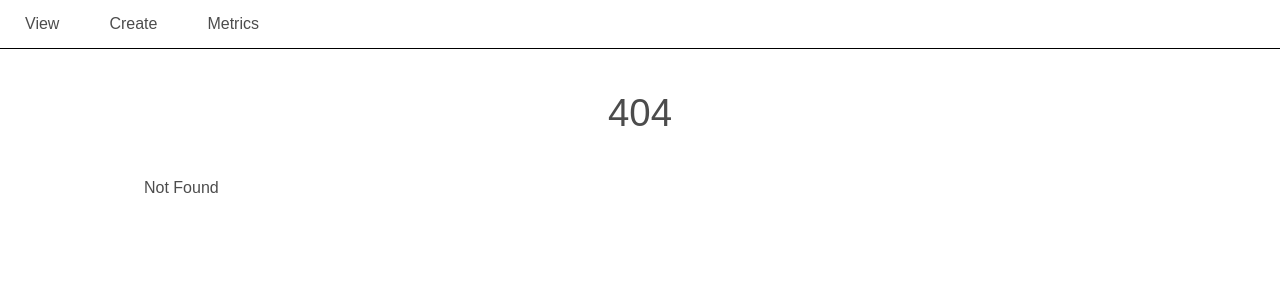
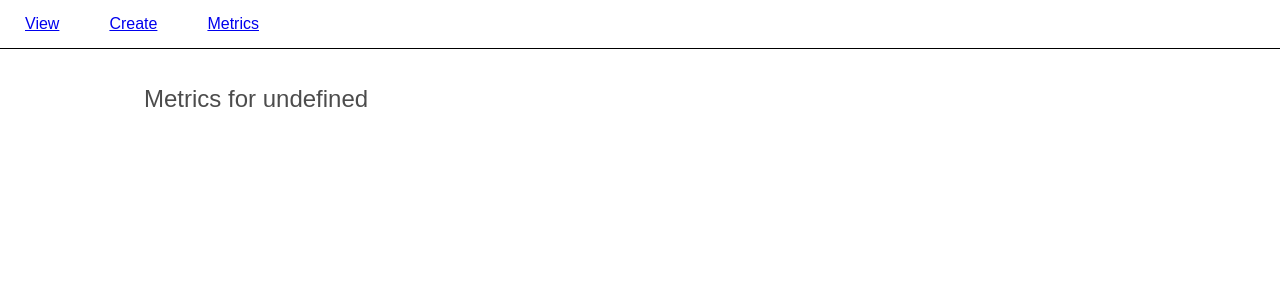
Before and after one commit to niole/free_text_submission_app, a SvelteKit app: page /view_metrics/question/1/email/1 in a window 1280 px wide. Before the commit this address had no page. Shown: the top 300 px of the page. Built offline with nearby package versions, Linux system fonts and the light colour scheme.

Commit message:
Add page for user metrics

```diff
--- a/src/app.css
+++ b/src/app.css
@@ -31,11 +31,6 @@ p {
 
 p {
 	line-height: 1.5;
-}
-
-a {
-	color: var(--color-theme-1);
-	text-decoration: none;
 }
 
 a:hover {
--- a/src/routes/view_metrics/+page.svelte
+++ b/src/routes/view_metrics/+page.svelte
@@ -31,10 +31,11 @@
                 <th>Start Time</th>
                 <th>End Time</th>
                 <th>Total Time Minutes</th>
+                <th></th>
             </tr>
         </thead>
         <tbody>
-            {#each data.metrics as { question, answer, email, correct, totalVisits, totalTimeSpentMs, start, end }}
+            {#each data.metrics as { pairId, question, answer, email, correct, totalVisits, totalTimeSpentMs, start, end }}
                 <tr>
                     <td>{email}</td>
                     <td>{question}</td>
@@ -44,6 +45,7 @@
                     <td>{getHumanReadableDate(start)}</td>
                     <td>{getHumanReadableDate(end)}</td>
                     <td>{getDurationMs(totalTimeSpentMs)}</td>
+                    <td><a href={`/view_metrics/question/${pairId}/email/${email}`}>view all</a></td>
                 </tr>
             {/each}
         </tbody>
--- /dev/null
+++ b/src/routes/view_metrics/question/[id]/email/[email]/+page.svelte
@@ -0,0 +1,8 @@
+<script lang="ts">
+	/** @type {import('./$types').PageData} */
+    export let data: { email: string, id: string };
+    console.log(data)
+</script>
+<h2>
+    Metrics for {data.email}
+</h2>
```
